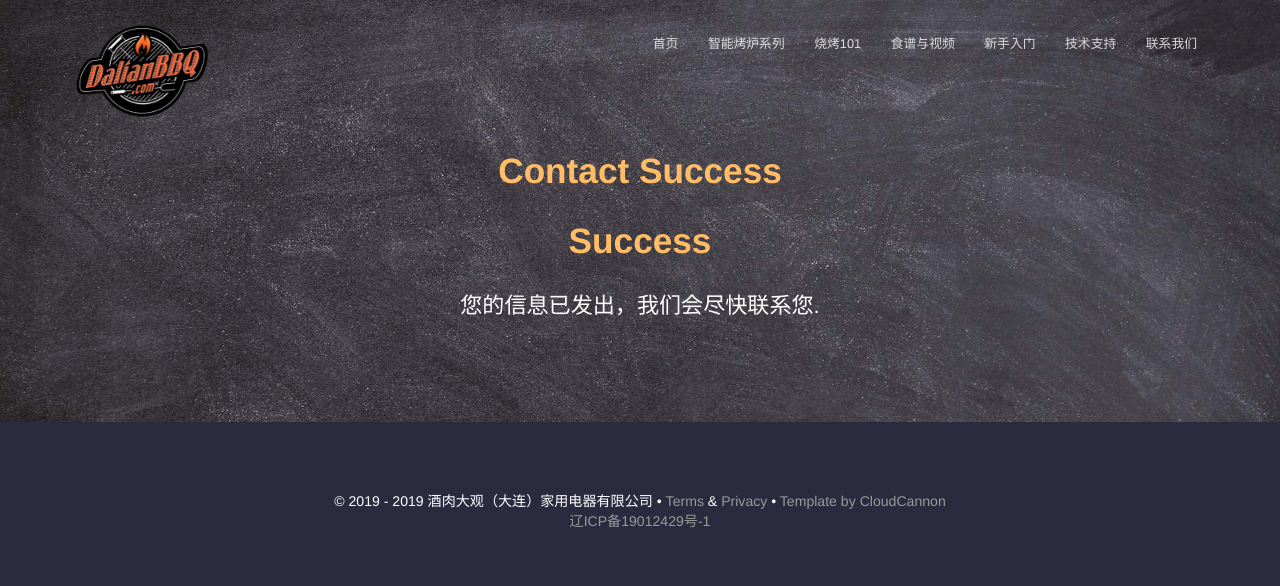
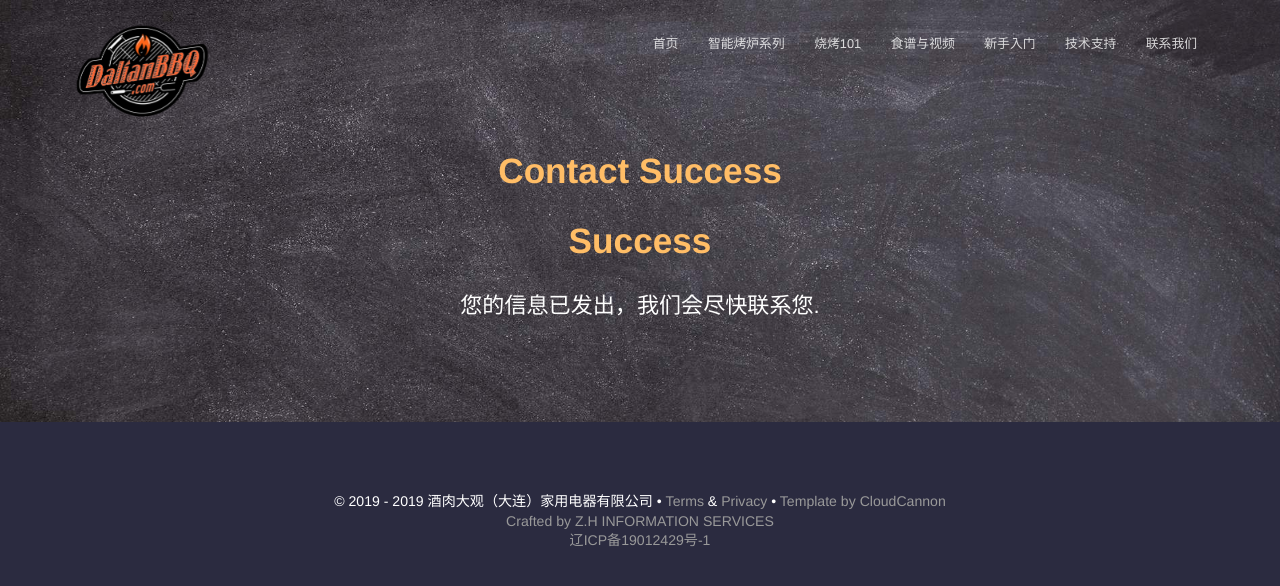
Before and after one commit to FingerLiu/dalianbbq.github.io, a Jekyll site: the page built from contact-success.html, in a window 1280 px wide. Shown: the top 586 px of the page. Built offline with Jekyll 4.4.1, drawn with Linux system fonts in a browser that asks for light colours; comment, search, counter and statistics services are not loaded.

Commit message:
add reflink

```diff
--- a/_layouts/default.html
+++ b/_layouts/default.html
@@ -42,6 +42,7 @@
 					{% endfor %}
 				</div>
 				<p class="copyright">&copy; 2019 - {{ site.time | date: '%Y' }} 酒肉大观（大连）家用电器有限公司 • <a href="#">Terms</a> &amp; <a href="#">Privacy</a> • <a href="https://cloudcannon.com/">Template by CloudCannon</a></p>
+				<p class="copyright"><a href="https://www.zhis.eu/">Crafted by Z.H INFORMATION SERVICES</a></p>
 				<p class="copyright"><a href="http://www.beian.miit.gov.cn/">辽ICP备19012429号-1</a></p>
 			</div>
 		</footer>
```
